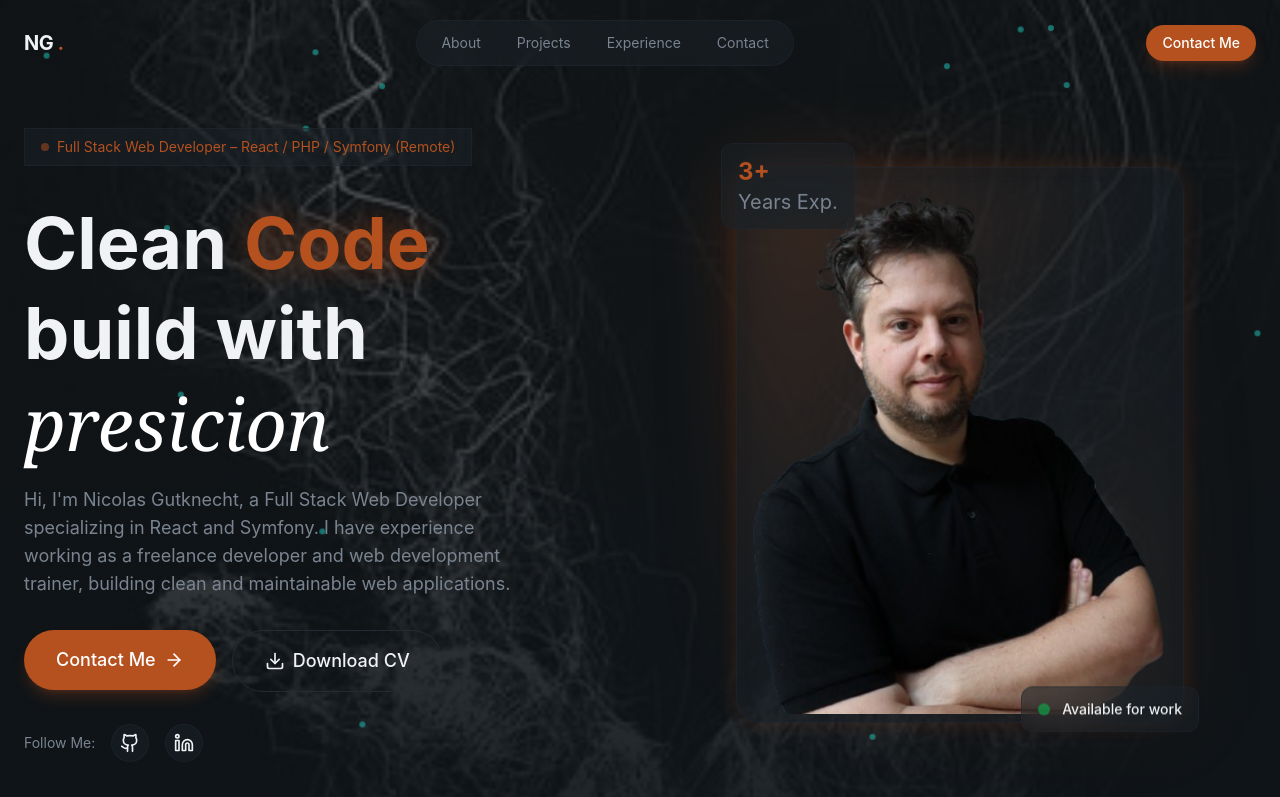
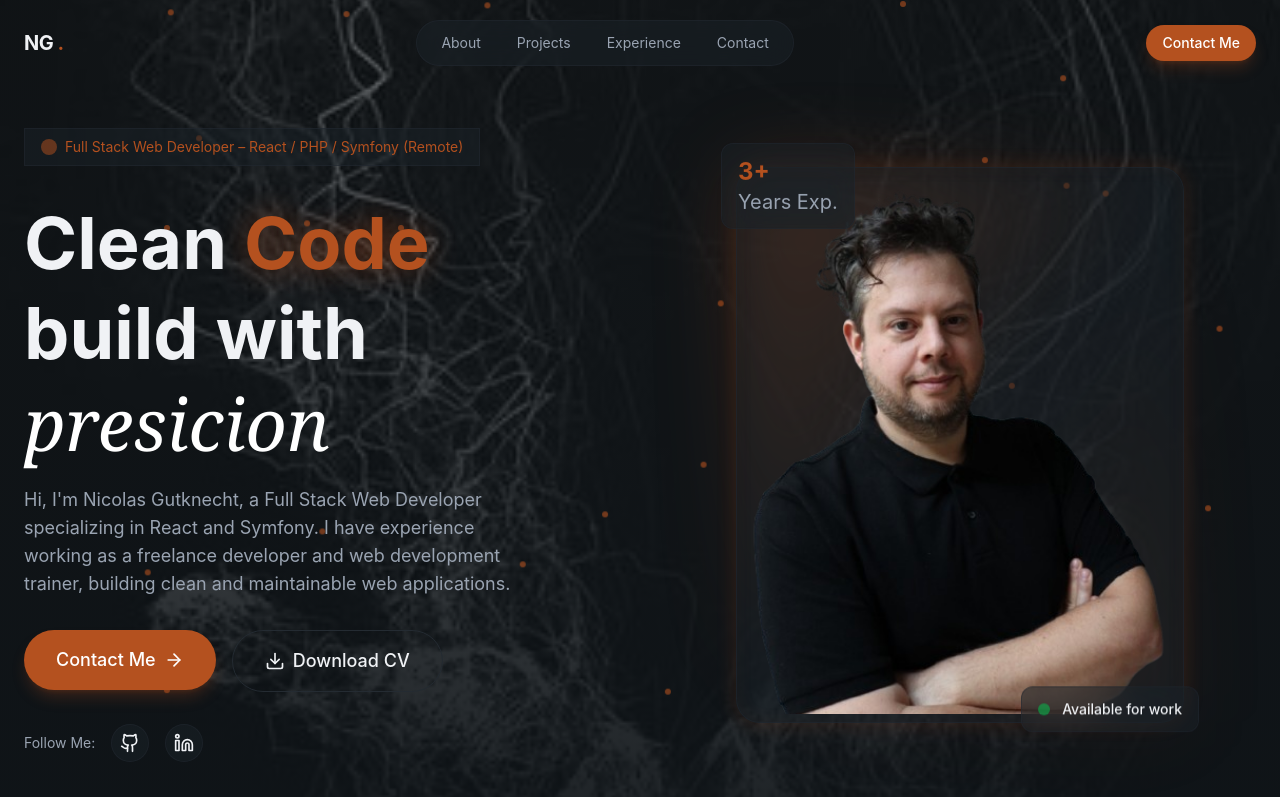
Before and after one commit to Kriso068/portfolioRemote, a React (Vite) app: page / in a window 1280 px wide. Shown: the top 797 px of the page. Built offline with nearby package versions, Linux system fonts and the light colour scheme.

Commit message:
color adjustment

```diff
--- a/src/index.css
+++ b/src/index.css
@@ -13,7 +13,7 @@
   --color-secondary-foreground: #B4511F;
 
   --color-muted: #252e37;
-  --color-muted-foreground: #7a8491;
+  --color-muted-foreground: #9aa4b2;
 
   --color-border: #242b32;
 
--- a/src/layout/Footer.jsx
+++ b/src/layout/Footer.jsx
@@ -32,11 +32,11 @@ export const Footer = () => {
 
           {/* Links */}
           <nav className="flex flex-wrap justify-center gap-6">
-            {footerLinks.map((link) => (
+            {footerLinks.map((link, linkId) => (
               <a
-                key={link.href}
+                key={linkId}
                 href={link.href}
-                className="text-sm text-muted-foreground hover:text-foreground transition-colors"
+                className="text-sm text-muted-foreground hover:text-primary transition-colors"
               >
                 {link.label}
               </a>
@@ -45,9 +45,9 @@ export const Footer = () => {
 
           {/* Social Links */}
           <div className="flex items-center gap-4">
-            {socialLinks.map((social) => (
+            {socialLinks.map((social, socialId) => (
               <a
-                key={social.label}
+                key={socialId}
                 href={social.href}
                 target={social.target}
                 aria-label={social.label}
--- a/src/sections/Hero.jsx
+++ b/src/sections/Hero.jsx
@@ -26,10 +26,10 @@ export const Hero = () => {
 
             {/* Green Dots */}
             <div className="absolute overflow-hidden inset-0 pointer-events-none">
-                {[...Array(30)].map((_,idx) => (
+                {[...Array(50)].map((_,idx) => (
                     <div key={idx} className="absolute w-1.5 h-1.5 rounded-full opacity-60"
                         style= {{
-                            backgroundColor:"#20B2A6",
+                            backgroundColor:"#B4511F",
                             left:`${Math.random()*100}%`,
                             top:`${Math.random()*100}%`,
                             animation: `slow-drift ${15+Math.random() * 20}s ease-in-out infinite`,
@@ -45,7 +45,7 @@ export const Hero = () => {
                     <div className="space-y-8">
                         <div className="animate-fade-in">
                             <span className="inline-flex items-center gap-2 px-4 py-2 roundede-full glass text-sm text-primary" >
-                                <span className="w-2 h-2 bg-primary rounded-full animate-pulse" />
+                                <span className="w-4 h-4 bg-primary rounded-full animate-pulse" />
                                     Full Stack Web Developer – React / PHP / Symfony (Remote)
                             </span>
                         </div>
```
